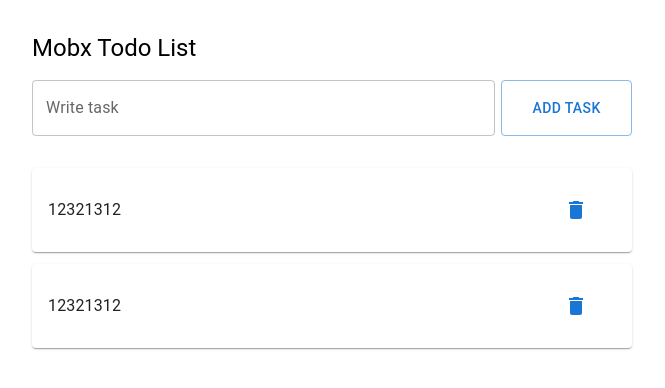
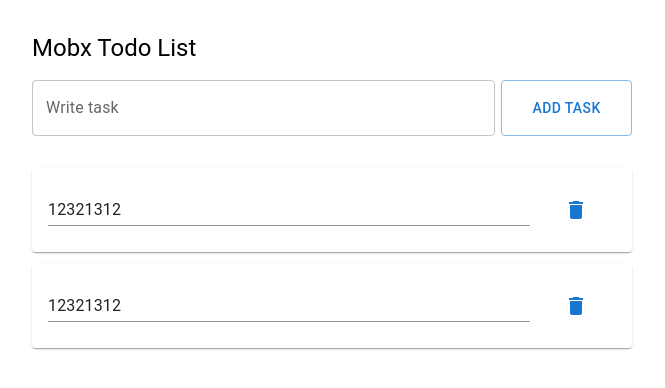
Before and after one commit to Vitaliytheone/Sidebar, a React (Create React App) app: page / in a window 1280 px wide. Shown: the top 388 px of the page, without its empty margins (0-665 px from the left). Built offline with nearby package versions, Linux system fonts and the light colour scheme.

Commit message:
layout fixes

```diff
--- a/src/App.tsx
+++ b/src/App.tsx
@@ -6,8 +6,8 @@
         <Box sx={{ p: 4, maxWidth: 600 }}>
             <Title />
             <Form />
-            <Todo text="12321312" />
-            <Todo text="12321312" />
+            <Todo value="12321312" />
+            <Todo value="12321312" />
         </Box>
     );
 }
--- a/src/components/todo/index.tsx
+++ b/src/components/todo/index.tsx
@@ -1,19 +1,19 @@
-import Typography from "@mui/material/Typography";
 import Card from "@mui/material/Card";
 import CardActions from "@mui/material/CardActions";
 import Button from "@mui/material/Button";
 import DeleteIcon from "@mui/icons-material/Delete";
 import Box from "@mui/material/Box";
+import { TextField } from "@mui/material";
 
 type TTodo = {
-    text: string;
+    value: string;
 };
 
-const Todo = ({ text }: TTodo) => {
+const Todo = ({ value }: TTodo) => {
     return (
         <Card sx={{ p: "16px", mb: "12px" }}>
             <Box sx={{ display: "flex", alignItems: "center", justifyContent: "space-between" }}>
-                <Typography>{text}</Typography>
+                <TextField sx={{ mr: "6px", width: "100%" }} id="todo" variant="standard" value={value} />
                 <CardActions>
                     <Button>
                         <DeleteIcon />
```
Also changed, not shown: src/index.css (line endings or trailing spaces).
